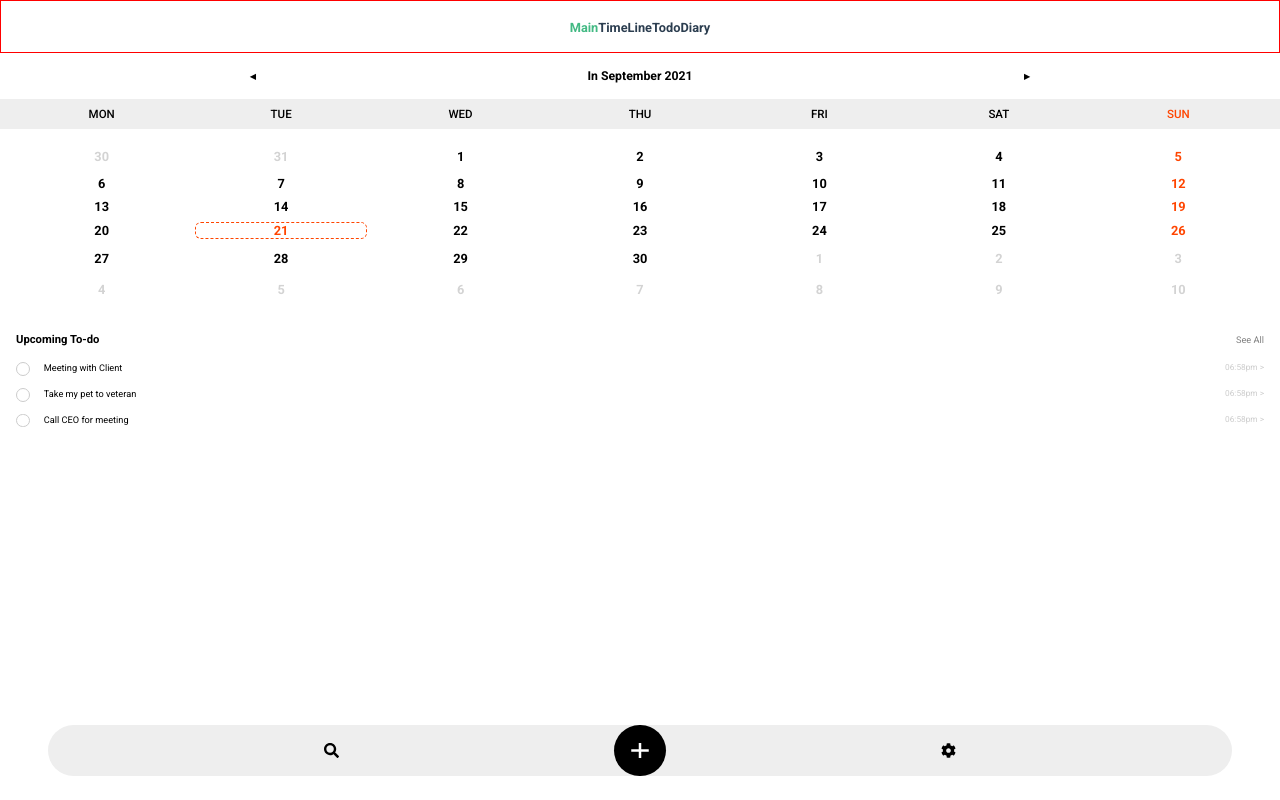
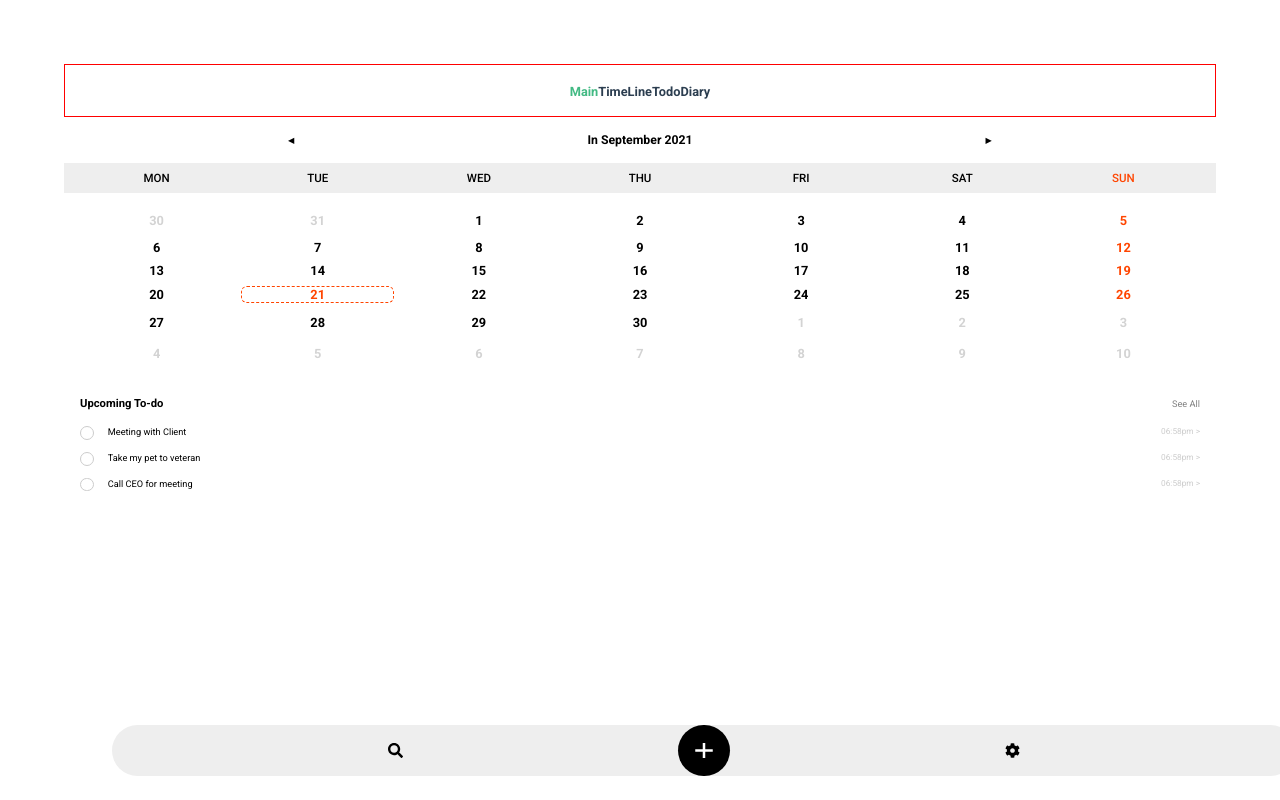
Before and after one commit to Moim-Study/vue-diary, a Vue app: page / in a window 1280 px wide. Built offline with nearby package versions, Linux system fonts and the light colour scheme; the HTML template or start-up script is replaced by a standard one.

Commit message:
body padding !important

```diff
--- a/src/App.scss
+++ b/src/App.scss
@@ -24,8 +24,9 @@
     weight: 600;
   }
 }
+
 body {
-  padding: 5%;
+  padding: 5% !important;
 }
 
 body,
```
